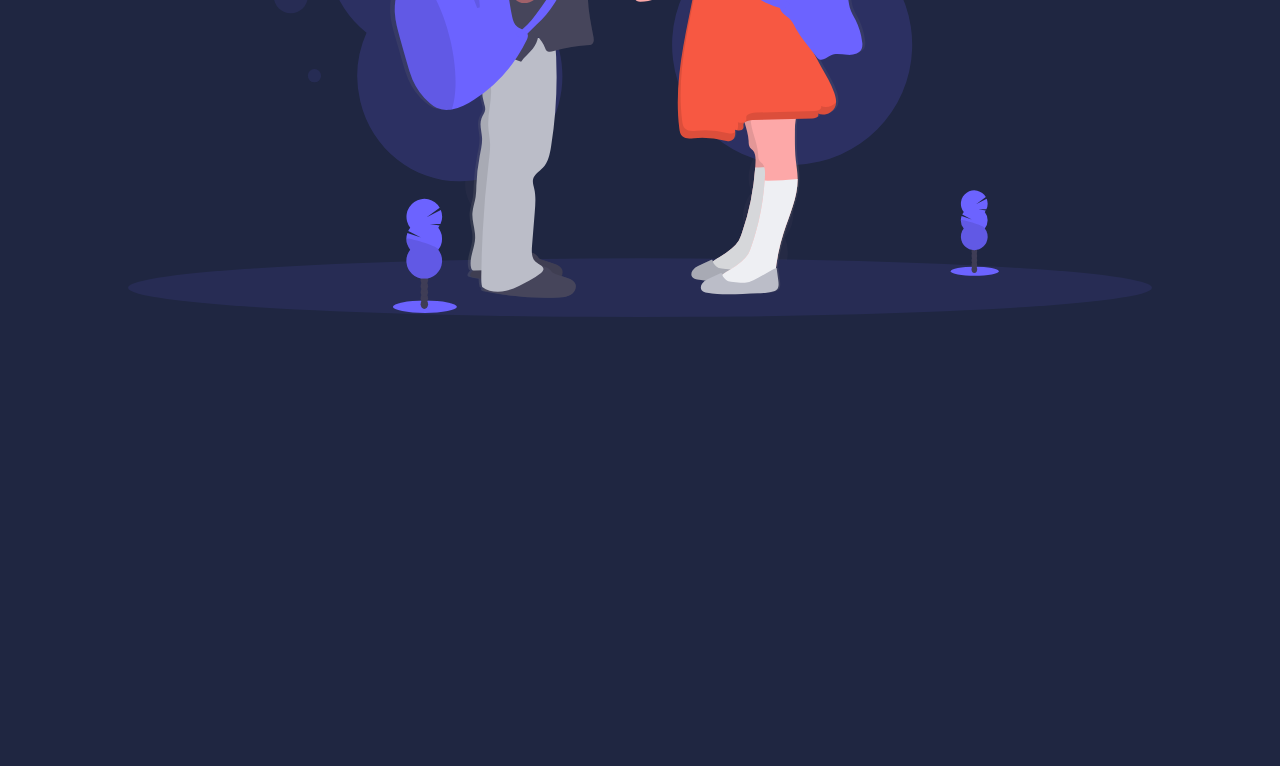
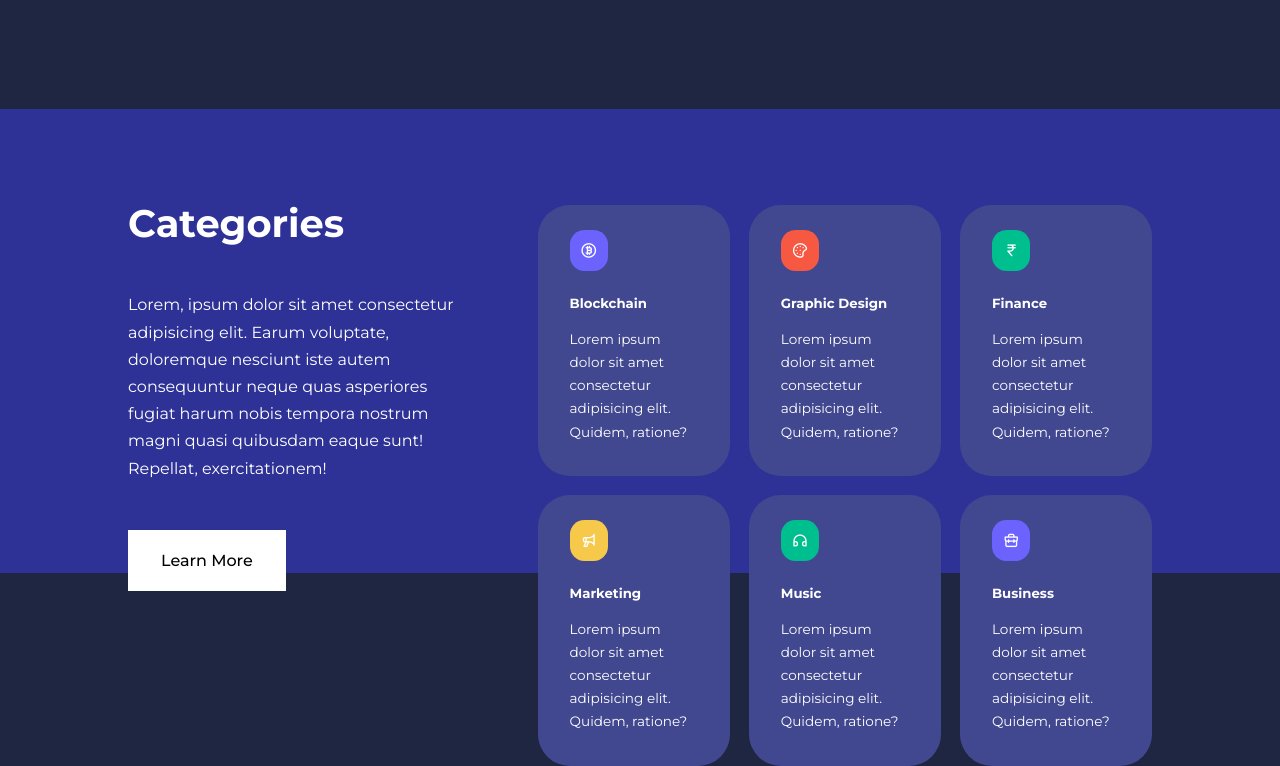
Before and after one commit to NikhilD1998/educational-website-with-html-css-and-js, a plain HTML site: page index.html in a window 1280 px wide. Shown: the part 531-1297 px from the top of the page. Before the commit the page ends 848 px from the top, so only its background shows below. Drawn offline with nearby package versions, Linux system fonts and the light colour scheme.

Commit message:
Added and Styled Categories Section

```diff
--- a/css/styles.css
+++ b/css/styles.css
@@ -138,3 +138,95 @@ nav button {
 .nav__menu a:hover {
   color: var(--color-bg2);
 }
+
+header {
+  position: relative;
+  top: 5rem;
+  overflow: hidden;
+  height: 70vh;
+  margin-bottom: 5rem;
+}
+
+.header__container {
+  display: grid;
+  grid-template-columns: 1fr 1fr;
+  align-items: center;
+  gap: 5rem;
+  height: 100%;
+}
+
+.header__left p {
+  margin: 1rem 0 2.4rem;
+}
+
+.categories {
+  background: var(--color-bg1);
+  height: 29rem;
+}
+
+.categories h1 {
+  line-height: 1;
+  margin-bottom: 3rem;
+}
+
+.categories__container {
+  display: grid;
+  grid-template-columns: 40% 60%;
+  /* gap: 4rem; */
+}
+
+.categories__left {
+  margin-right: 4rem;
+}
+
+.categories__left p {
+  margin: 1rem 0 3rem;
+}
+
+.categories__right {
+  display: grid;
+  grid-template-columns: repeat(3, 1fr);
+  gap: 1.2rem;
+}
+
+.category {
+  background: var(--color-bg2);
+  padding: 2rem;
+  border-radius: 2rem;
+  transition: var(--transition);
+}
+
+.category:hover {
+  box-shadow: 0 3rem 3rem rgba(0, 0, 0, 0.3);
+  z-index: 1;
+}
+
+.category:nth-child(2) .category__icon {
+  background: var(--color-danger);
+}
+
+.category:nth-child(3) .category__icon {
+  background: var(--color-success);
+}
+
+.category:nth-child(4) .category__icon {
+  background: var(--color-warning);
+}
+
+.category:nth-child(5) .category__icon {
+  background: var(--color-success);
+}
+
+.category__icon {
+  background: var(--color-primary);
+  padding: 0.7rem;
+  border-radius: 0.9rem;
+}
+
+.category h5 {
+  margin: 2rem 0 1rem;
+}
+
+.category p {
+  font-size: 0.85rem;
+}
--- a/index.html
+++ b/index.html
@@ -53,5 +53,80 @@
         </div>
       </div>
     </header>
+
+    <section class="categories">
+      <div class="container categories__container">
+        <div class="categories__left">
+          <h1>Categories</h1>
+          <p>
+            Lorem, ipsum dolor sit amet consectetur adipisicing elit. Earum
+            voluptate, doloremque nesciunt iste autem consequuntur neque quas
+            asperiores fugiat harum nobis tempora nostrum magni quasi quibusdam
+            eaque sunt! Repellat, exercitationem!
+          </p>
+          <a href="#" class="btn">Learn More</a>
+        </div>
+        <div class="categories__right">
+          <article class="category">
+            <span class="category__icon"
+              ><i class="uil uil-bitcoin-circle"></i
+            ></span>
+            <h5>Blockchain</h5>
+            <p>
+              Lorem ipsum dolor sit amet consectetur adipisicing elit. Quidem,
+              ratione?
+            </p>
+          </article>
+          <article class="category">
+            <span class="category__icon"><i class="uil uil-palette"></i></span>
+            <h5>Graphic Design</h5>
+            <p>
+              Lorem ipsum dolor sit amet consectetur adipisicing elit. Quidem,
+              ratione?
+            </p>
+          </article>
+          <article class="category">
+            <span class="category__icon"
+              ><i class="uil uil-rupee-sign"></i
+            ></span>
+            <h5>Finance</h5>
+            <p>
+              Lorem ipsum dolor sit amet consectetur adipisicing elit. Quidem,
+              ratione?
+            </p>
+          </article>
+          <article class="category">
+            <span class="category__icon"
+              ><i class="uil uil-megaphone"></i
+            ></span>
+            <h5>Marketing</h5>
+            <p>
+              Lorem ipsum dolor sit amet consectetur adipisicing elit. Quidem,
+              ratione?
+            </p>
+          </article>
+          <article class="category">
+            <span class="category__icon"
+              ><i class="uil uil-headphones"></i
+            ></span>
+            <h5>Music</h5>
+            <p>
+              Lorem ipsum dolor sit amet consectetur adipisicing elit. Quidem,
+              ratione?
+            </p>
+          </article>
+          <article class="category">
+            <span class="category__icon"
+              ><i class="uil uil-briefcase"></i
+            ></span>
+            <h5>Business</h5>
+            <p>
+              Lorem ipsum dolor sit amet consectetur adipisicing elit. Quidem,
+              ratione?
+            </p>
+          </article>
+        </div>
+      </div>
+    </section>
   </body>
 </html>
```
